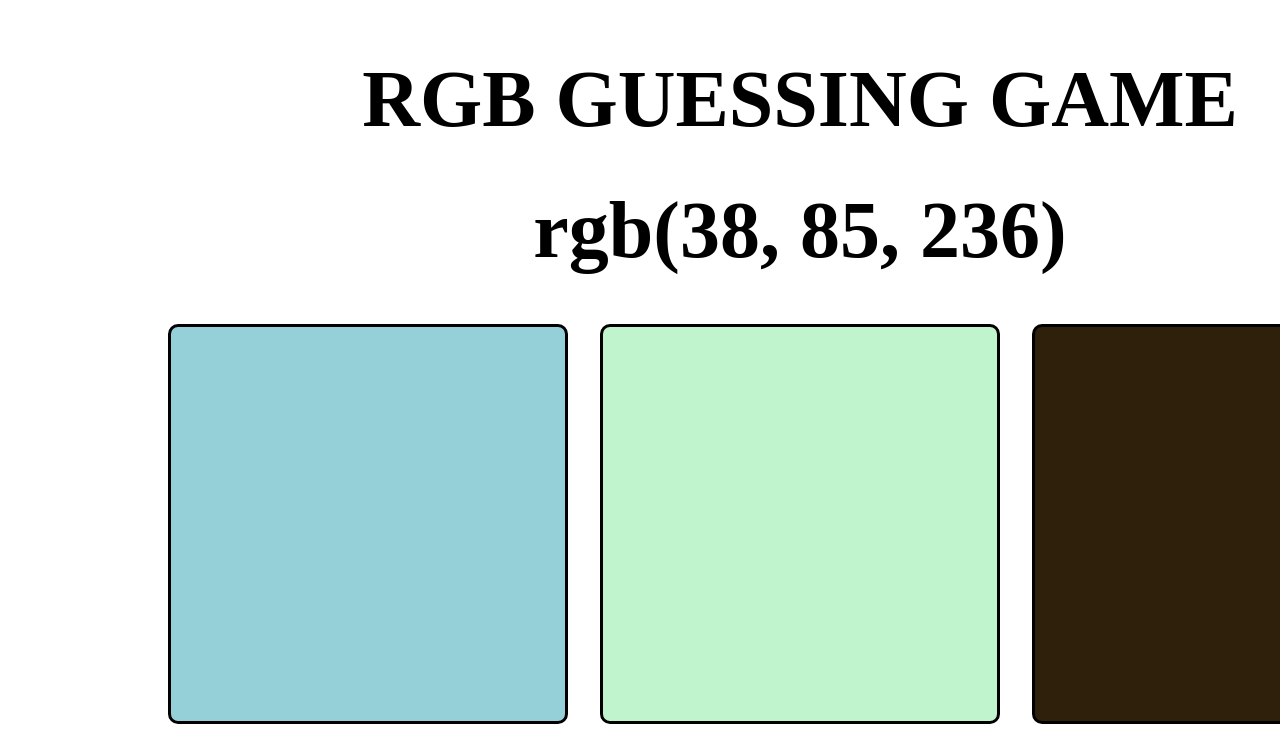
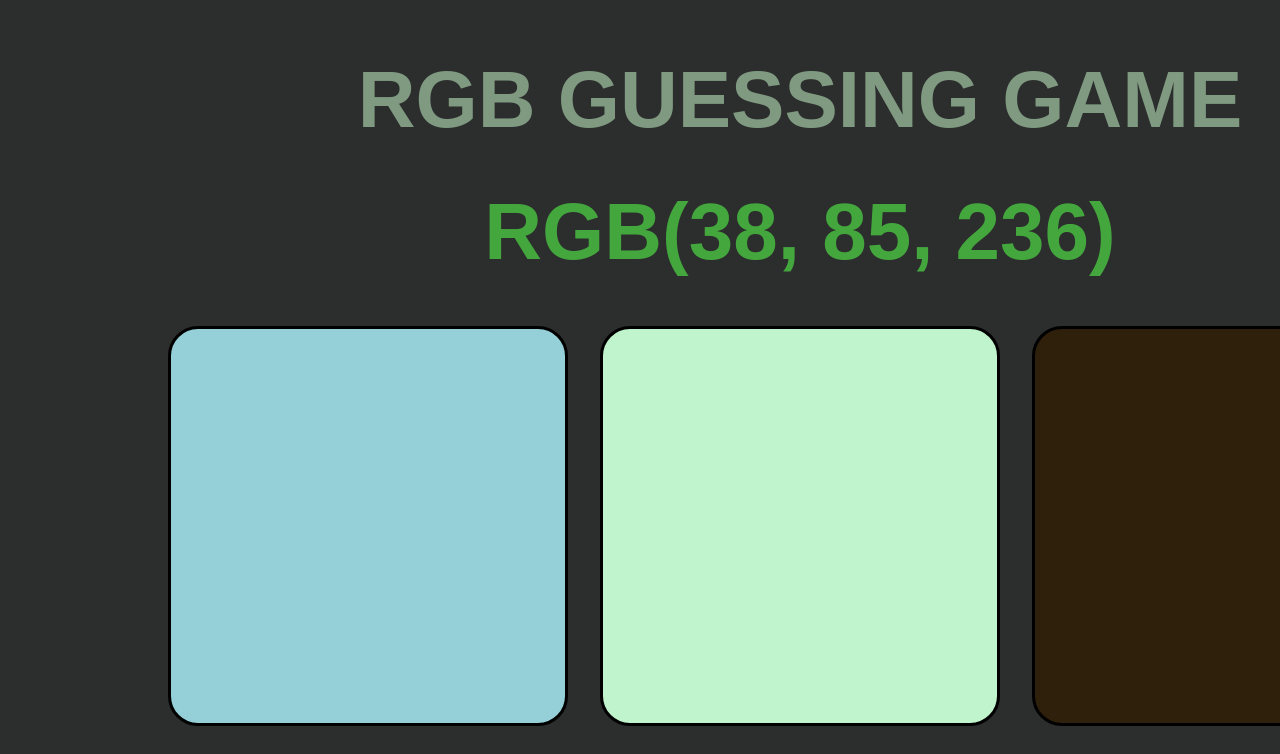
Before and after one commit to Mattwwilson34/color-picker-game, a React (Create React App) app: page / in a window 1280 px wide. Shown: the top 754 px of the page. Built offline with nearby package versions, Linux system fonts and the light colour scheme.

Commit message:
Updated styles

```diff
--- a/src/App.css
+++ b/src/App.css
@@ -9,6 +9,7 @@
 .App h1 {
   font-size: 5rem;
   margin-bottom: 0.5rem;
+  color: #7f9a81;
 }
 
 .ColorBlockContainer {
--- a/src/Components/ColorBlock/ColorBlock.css
+++ b/src/Components/ColorBlock/ColorBlock.css
@@ -2,7 +2,7 @@
   min-height: 25rem;
   min-width: 25rem;
   border: 3px solid black;
-  border-radius: 10px;
+  border-radius: 30px;
   margin: 1rem;
   transition: opacity ease 1s;
 }
--- a/src/Components/RgbDisplay/RgbDisplay.css
+++ b/src/Components/RgbDisplay/RgbDisplay.css
@@ -1,4 +1,6 @@
 .RGBHeader {
   font-size: 5rem;
   margin: 2rem;
+  text-transform: uppercase;
+  color: #44a73e;
 }
--- a/src/index.css
+++ b/src/index.css
@@ -10,4 +10,6 @@ body {
   width: 100%;
   margin: 0;
   padding: 0;
+  background-color: #2c2d2d;
+  font-family: 'Arial';
 }
```
